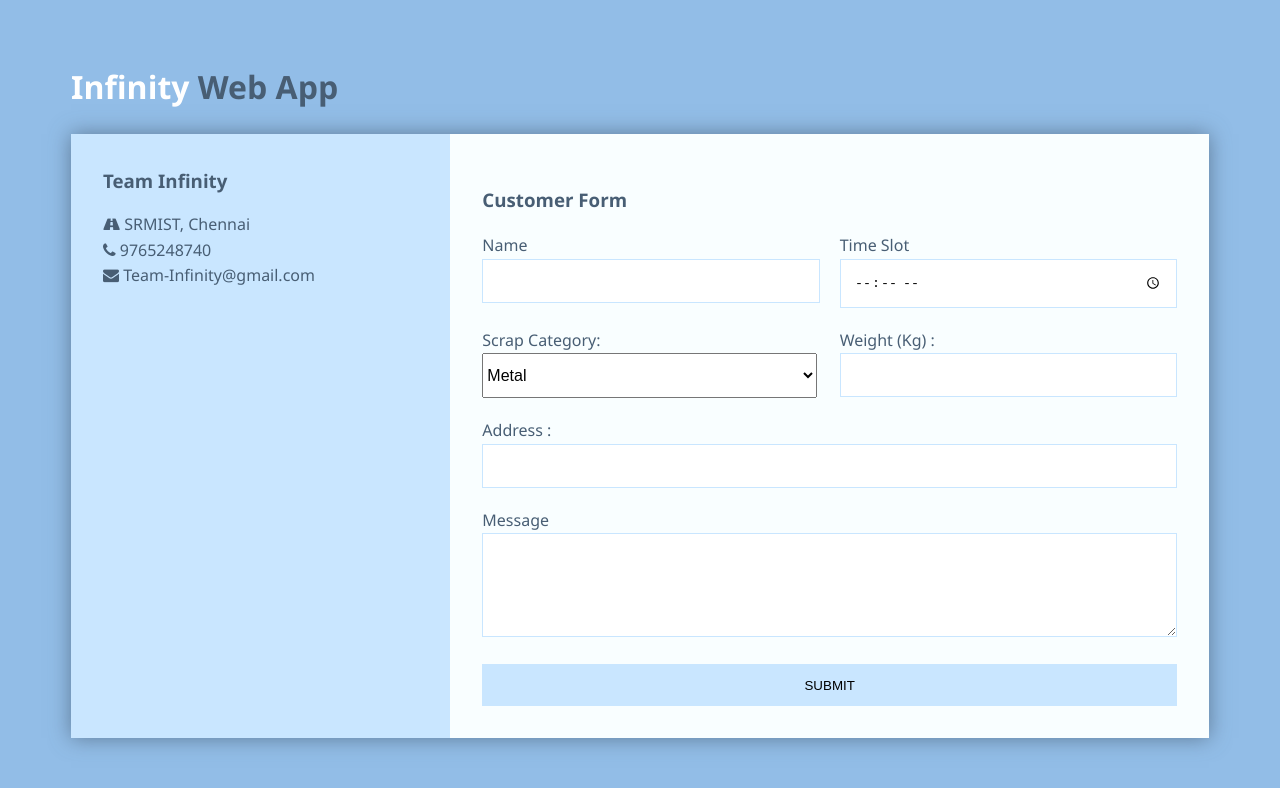
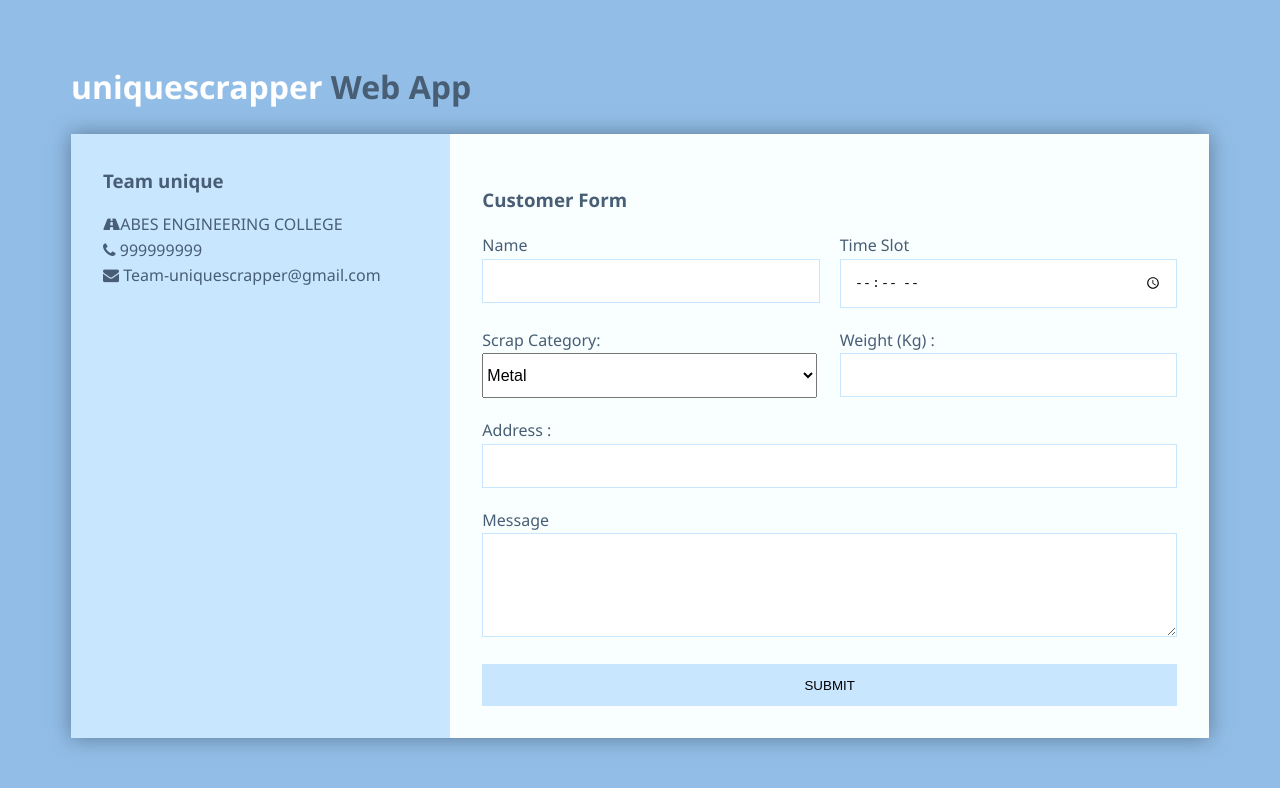
Before and after one commit to Unique-utkarsh/Team-Infinity-Web-App-master, a plain HTML site: page Menu/CustomerForm/index.html in a window 1280 px wide. Drawn offline with nearby package versions, Linux system fonts and the light colour scheme.

Commit message:
Describe your changes here

```diff
--- a/Menu/CustomerForm/index.html
+++ b/Menu/CustomerForm/index.html
@@ -4,21 +4,21 @@
   <meta charset="UTF-8">
   <meta name="viewport" content="width=device-width, initial-scale=1.0">
   <meta http-equiv="X-UA-Compatible" content="ie=edge">
-  <title>Infinty Web App</title>
+  <title>uniquescrapper Web App</title>
   <link href="https://maxcdn.bootstrapcdn.com/font-awesome/4.7.0/css/font-awesome.min.css" rel="stylesheet" integrity="sha384-wvfXpqpZZVQGK6TAh5PVlGOfQNHSoD2xbE+QkPxCAFlNEevoEH3Sl0sibVcOQVnN" crossorigin="anonymous">
   <link rel="stylesheet" href="https://cdnjs.cloudflare.com/ajax/libs/animate.css/3.5.2/animate.css" />
   <link rel="stylesheet" href="style.css">
 </head>
 <body>
   <div class="container">
-    <h1 class="brand"><span>Infinity</span> Web App</h1>
+    <h1 class="brand"><span>uniquescrapper</span> Web App</h1>
     <div class="wrapper animated bounceInLeft">
       <div class="company-info">
-        <h3>Team Infinity</h3>
+        <h3>Team unique</h3>
         <ul>
-          <li><i class="fa fa-road"></i> SRMIST, Chennai</li>
-          <li><i class="fa fa-phone"></i> 9765248740</li>
-          <li><i class="fa fa-envelope"></i> Team-Infinity@gmail.com</li>
+          <li><i class="fa fa-road"></i>ABES ENGINEERING COLLEGE </li>
+          <li><i class="fa fa-phone"></i> 999999999</li>
+          <li><i class="fa fa-envelope"></i> Team-uniquescrapper@gmail.com</li>
         </ul>
       </div>
       <div class="contact">
```
Also changed, not shown: Menu/index.html (+3 -3 lines), index.html (+3 -3 lines), 1 other file.
